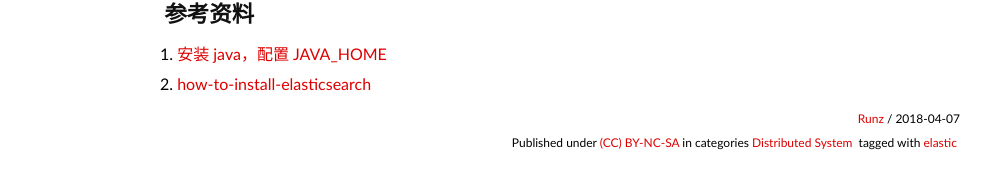
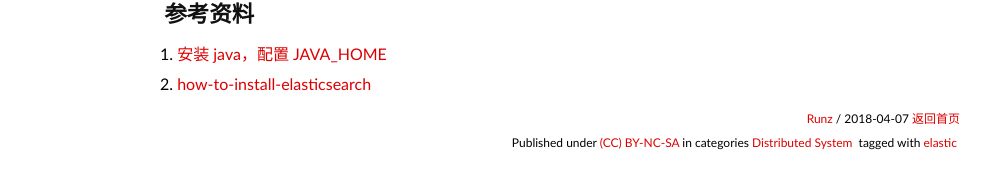
Before and after one commit to shaman7036/runzhen.github.io, a Jekyll site: the page built from _posts/2018-04-07-elastic.md, in a window 1280 px wide. Shown: the part 1171-1351 px from the top of the page, without its empty margins (80-1071 px from the left). Built offline with Jekyll 4.4.1, drawn with Linux system fonts in a browser that asks for light colours; some web fonts are replaced; comment, search, counter and statistics services are not loaded.

Commit message:
返回首页

````diff
--- a/_layouts/post.html
+++ b/_layouts/post.html
@@ -12,6 +12,9 @@ layout: default
 <span class="time">
   /
   <time datetime="{{ page.date | date:"%Y-%m-%d" }}">{{ page.date | date:"%Y-%m-%d" }}</time>
+</span>
+<span class="author">
+  <a href="https://runzhen.github.io">返回首页</a>
 </span>
 <br />
 <span class="license">
--- a/_posts/2018-04-07-elastic.md
+++ b/_posts/2018-04-07-elastic.md
@@ -25,6 +25,7 @@ Elasticsearch 启动后监听 9200 端口，并且提供所谓的 RESTFul API，
 构造 http request 的工具很多，甚至可以自己用各种脚本语言。一般来说 `curl` 是一个非常强大的工具，可以快速构造 http 请求头，本文中我用了另外一个工具 `http`，ubuntu 用户可以直接用 `apt install httpie` 安装。
 
 一切准备就绪，先来看一下 ES 的状态：
+
 ```
 elastic@ubuntu:~$ http GET localhost:9200/_cluster/health
 HTTP/1.1 200 OK
````
